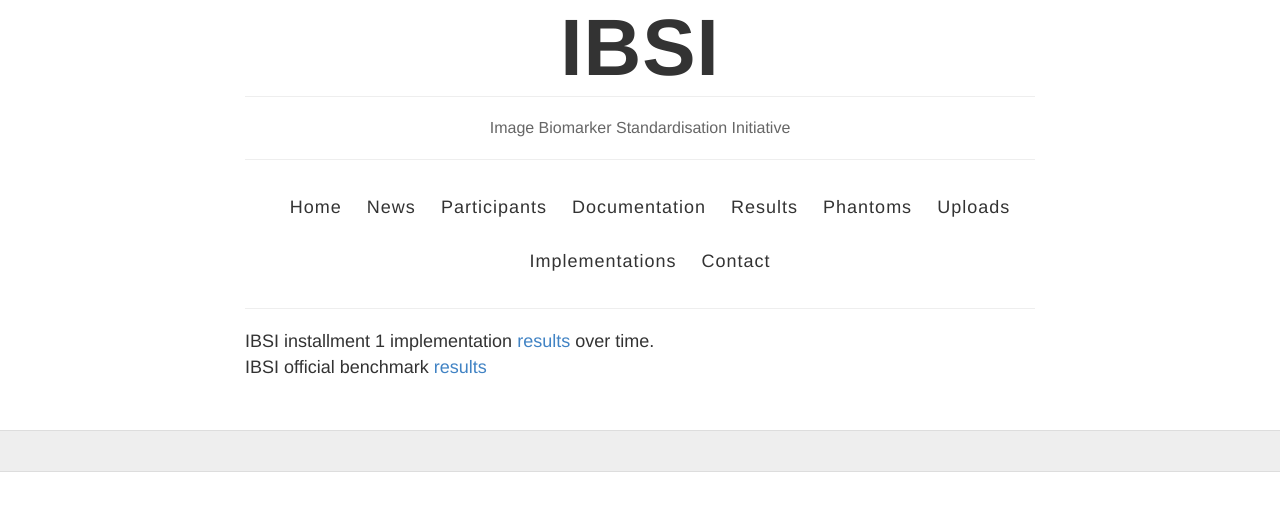
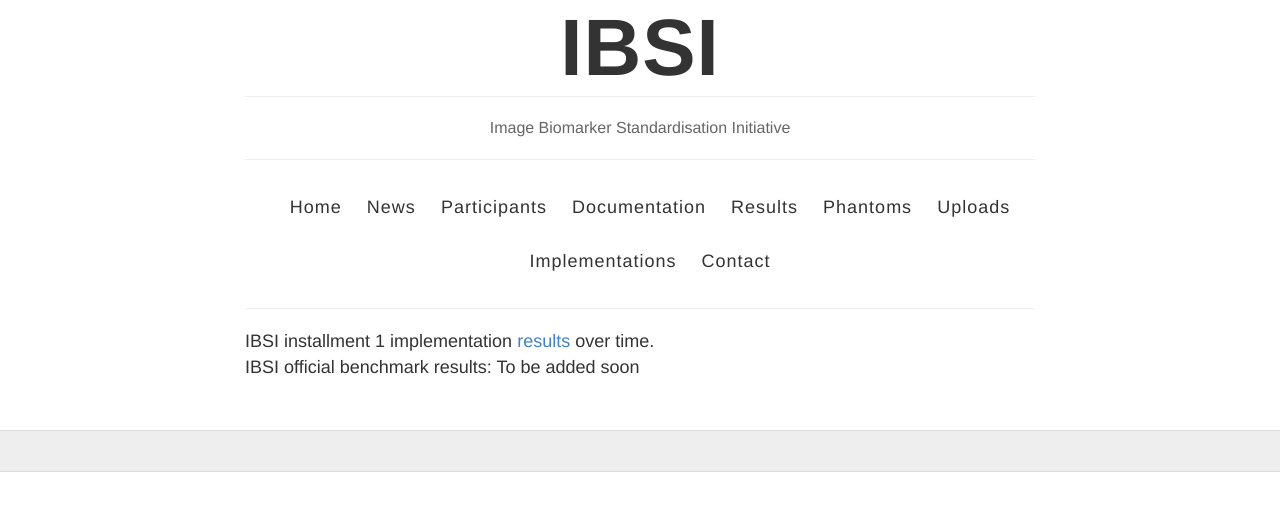
Before and after one commit to rkpandya/IBSI-test, a Jekyll site: the page built from results.html, in a window 1280 px wide. Shown: the top 511 px of the page. Built offline with Jekyll 4.4.1, drawn with Linux system fonts in a browser that asks for light colours.

Commit message:
Update results.html

```diff
--- a/results.html
+++ b/results.html
@@ -6,4 +6,4 @@ permalink: /results/
 IBSI installment 1 implementation <a href="https://drive.google.com/drive/folders/0Bw_fnRFPYX5vRzF3d3Y3ZXMtTG8">results</a> over time.
 <br style="margin-bottom:240px;"/>
 
-IBSI official benchmark <a href='https://drive.google.com/uc?export=download&id=1Fr83xTVIAwemNi7NyrPh3lPu19lmT_FV' target="_blank">results</a>
+IBSI official benchmark results: To be added soon
```
